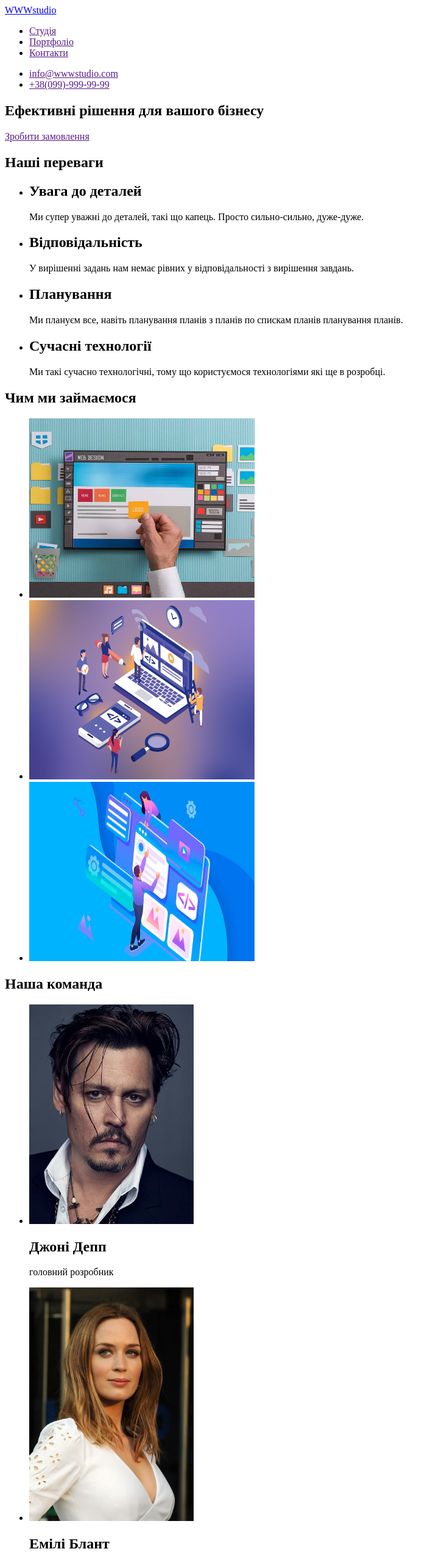
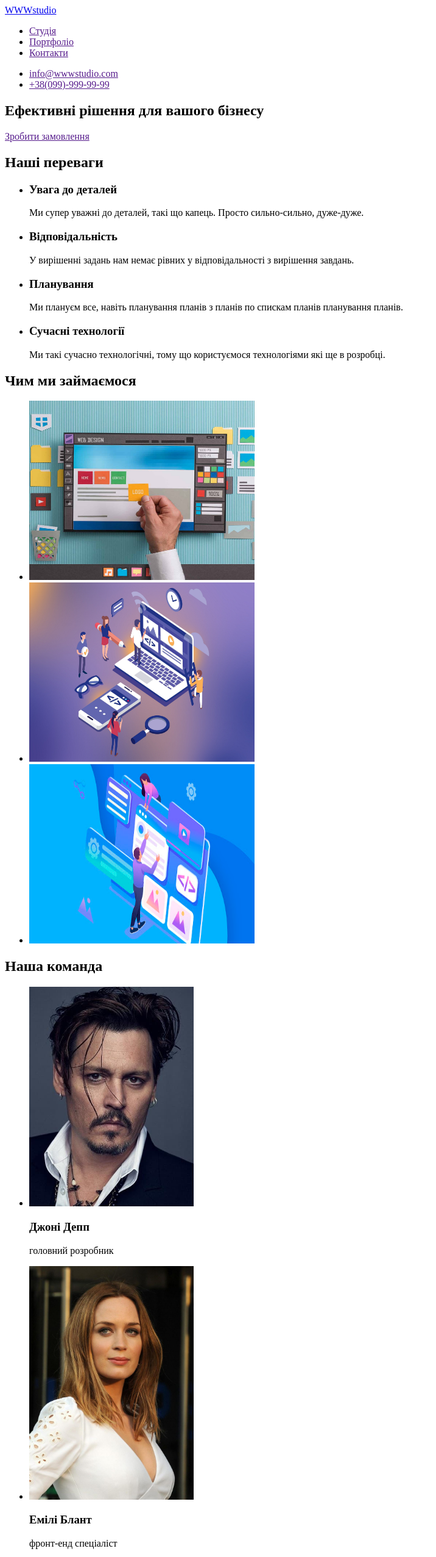
Before and after one commit to Mohara88s/rep1-navch-01, a plain HTML site: page index.html in a window 1280 px wide. Shown: the top 2553 px of the page at 61% size, without its empty margins (0-716 px from the left). Drawn offline with Linux system fonts and the light colour scheme.

Commit message:
last version

```diff
--- a/index.html
+++ b/index.html
@@ -31,22 +31,22 @@
 
 <!-- Наші переваги -->
 <section>
-    <h1>Наші переваги</h1>
+    <h2>Наші переваги</h2>
     <ul>
         <li>
-            <h2>Увага до деталей</h2>
+            <h3>Увага до деталей</h3>
             <p>Ми супер уважні до деталей, такі що капець. Просто сильно-сильно, дуже-дуже.</p>
         </li>
         <li>
-            <h2>Відповідальність</h2>
+            <h3>Відповідальність</h3>
             <p>У вирішенні задань нам немає рівних у відповідальності з вирішення завдань.</p>
         </li>
         <li>
-            <h2>Планування</h2>
+            <h3>Планування</h3>
             <p>Ми плануєм все, навіть планування планів з планів по спискам планів планування планів.</p>
         </li>
         <li>
-            <h2>Сучасні технології</h2>
+            <h3>Сучасні технології</h3>
             <p>Ми такі сучасно технологічні, тому що користуємося технологіями які ще в розробці.</p>
         </li>
     </ul>
@@ -54,7 +54,7 @@
 
 <!-- Чим ми займаємося -->
 <section>
-    <h1>Чим ми займаємося</h1>
+    <h2>Чим ми займаємося</h2>
     <ul>
         <li>
             <a href="">
@@ -76,26 +76,26 @@
 
 <!-- Наша команда -->
 <section>
-    <h1>Наша команда</h1>
+    <h2>Наша команда</h2>
     <ul>
         <li>
             <img src="./images/dzhonni-depp.jpg" width="270" alt="Фото Джоні Депп">
-            <h2>Джоні Депп</h2>
+            <h3>Джоні Депп</h3>
             <p>головний розробник</p>
         </li>
         <li>
             <img src="./images/emily-blunt.jpg" width="270" alt="Фото Емілі Блант">
-            <h2>Емілі Блант</h2>
+            <h3>Емілі Блант</h3>
             <p>фронт-енд спеціаліст</p>
         </li>
         <li>
             <img src="./images/gal-gadot.jpg" width="270" alt="Фото Галь Гадот">
-            <h2>Галь Гадот</h2>
+            <h3>Галь Гадот</h3>
             <p>керівник відділу продажів</p>
         </li>
         <li>
             <img src="./images/jason-statham.jpeg" width="270" alt="Фото Джейсон Стетхем">
-            <h2>Джейсон Стетхем</h2>
+            <h3>Джейсон Стетхем</h3>
             <p>спеціаліст з маркетингу</p>
         </li>
     </ul>
```
